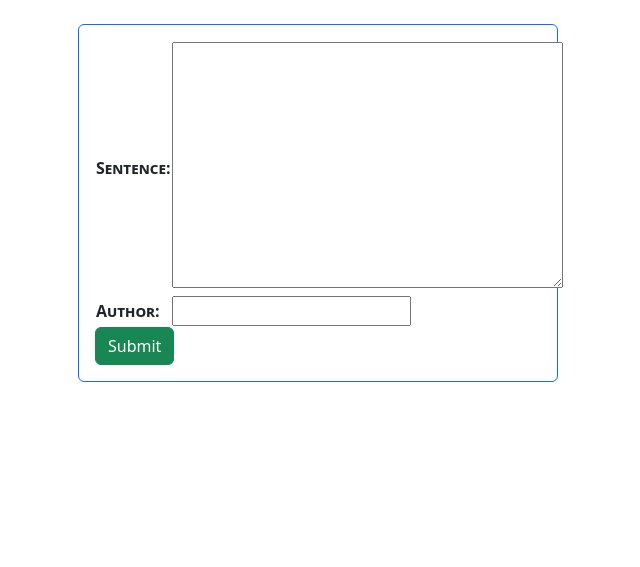
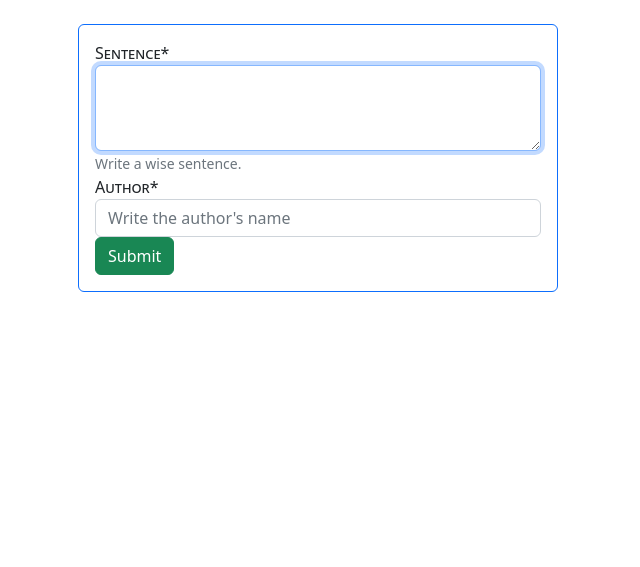
Before and after one commit to andres777-stack/phrases, a Django app: page /phrases/joke/create/ in a window 1280 px wide. Shown: the part 93-660 px from the top of the page, without its empty margins (322-962 px from the left). Run offline with Django 4.2, Linux system fonts and the light colour scheme; some libraries are stand-ins or nearby versions.

Commit message:
adding modelform to phrase

```diff
--- /dev/null
+++ b/phrases/forms.py
@@ -0,0 +1,20 @@
+from django import forms
+from django.forms import ModelForm, Textarea, CharField
+from django import forms
+
+from .models import Phrase
+
+class PhraseForm(ModelForm):
+    class Meta:
+        model = Phrase
+        fields = ['sentence', 'author']
+
+        widgets = {
+            'sentence' : forms.Textarea(attrs={'cols': 80, 'rows': 3, 'autofocus': True}),
+            'author' : forms.TextInput(attrs={'placeholder': "Write the author's name"}),
+        }
+        #Charfield trajo problemas con attrs.
+
+        help_texts = {
+            'sentence': 'Write a wise sentence.',
+        }
--- a/phrases/views.py
+++ b/phrases/views.py
@@ -1,5 +1,6 @@
 from django.views.generic import ListView, DetailView, CreateView, UpdateView, DeleteView
 from .models import Phrase
+from .forms import PhraseForm
 from django.urls import reverse_lazy
 
 class PhraseListView(ListView):
@@ -10,11 +11,11 @@ class PhraseDetailView(DetailView):
 
 class PhraseCreateView(CreateView):
     model = Phrase
-    fields = ['sentence', 'author']
+    form_class = PhraseForm
 
 class PhraseUpdateView(UpdateView):
     model = Phrase
-    fields = ['sentence', 'author']
+    form_class = PhraseForm
 
 class PhraseDeleteView(DeleteView):
     model = Phrase
--- a/templates/phrases/phrase_form.html
+++ b/templates/phrases/phrase_form.html
@@ -1,4 +1,5 @@
 {%extends '_base.html'%}
+{%load crispy_forms_tags%}
 
 {% block title %} Add/Update {% endblock %}
 
@@ -7,9 +8,7 @@
 <div class="card border-primary m-auto mb-3 p-3" style="max-width: 30rem">
     <form action="" method="post">
         {%csrf_token%}
-        <table>
-        {{form.as_table}}
-        </table>
+        {{form|crispy}}
         <button class="btn btn-success float-right">Submit</button>
     </form>
 </div>
```
